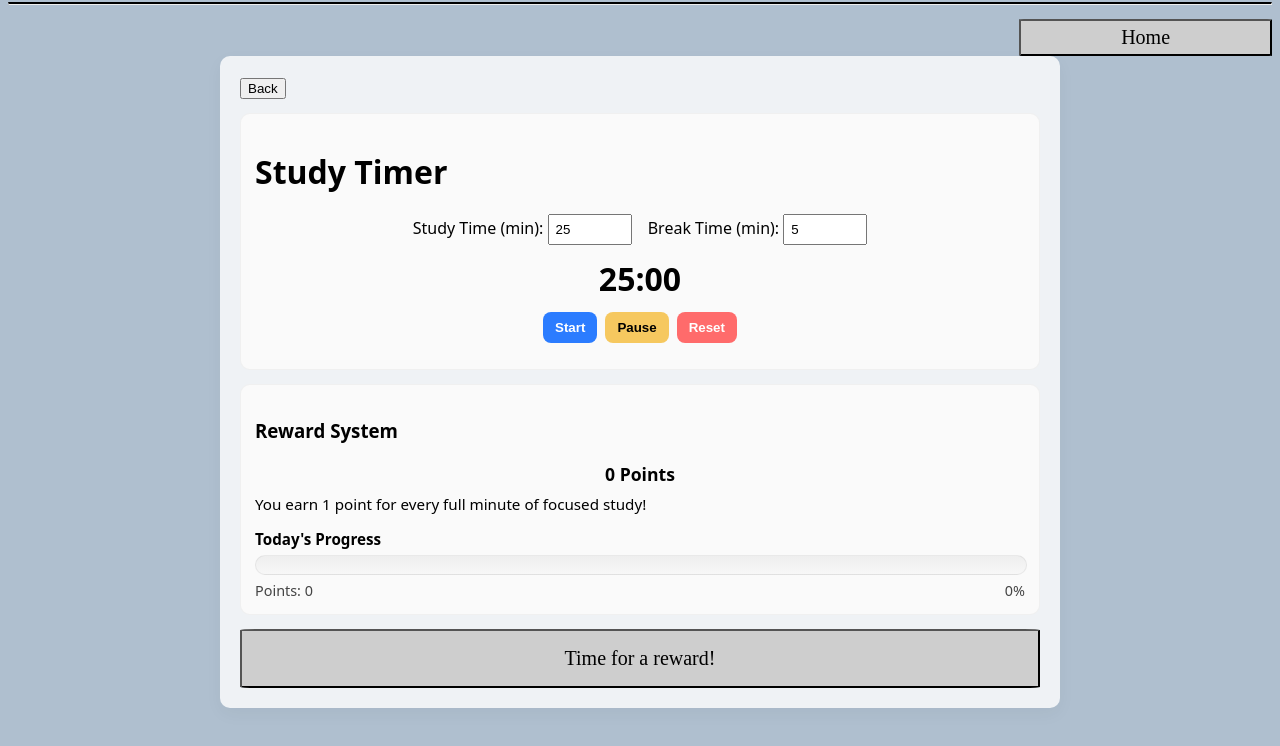
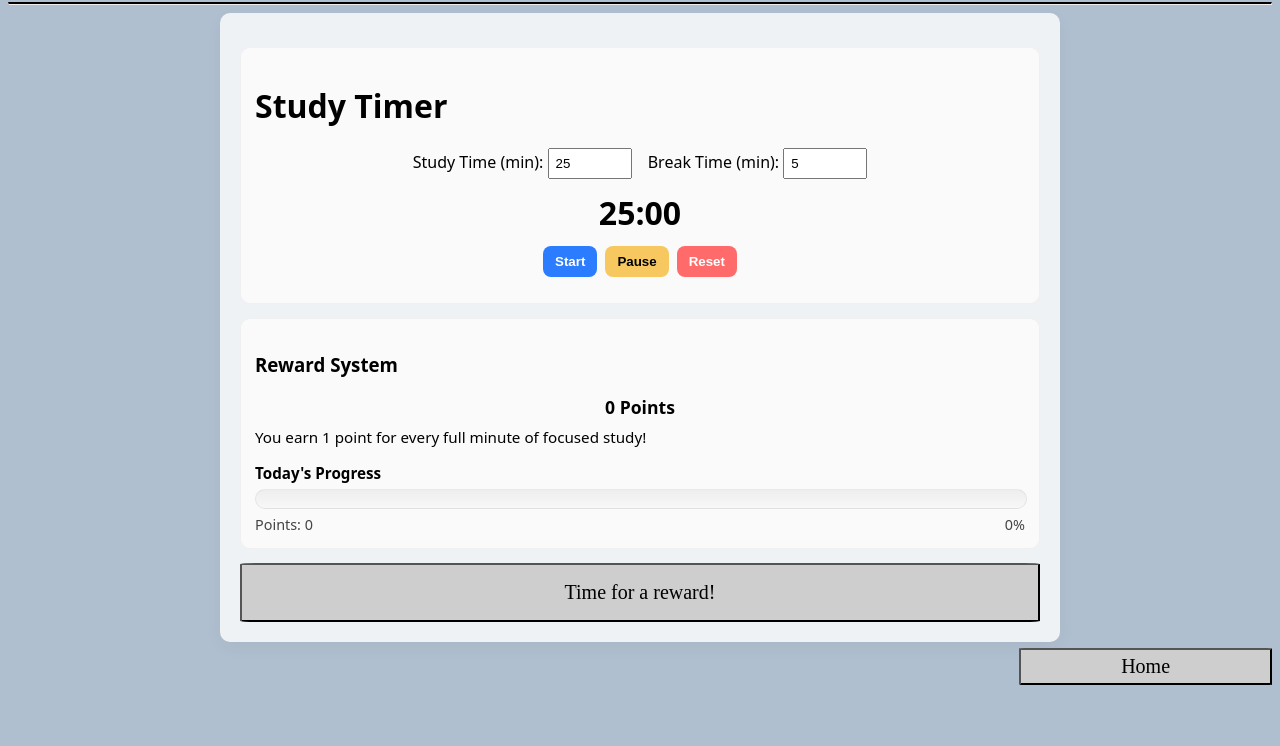
Before and after one commit to anthonytoo2/1012-Term-Project, a website: page StuTimer.html in a window 1280 px wide. Shown: the part 48-794 px from the top of the page. Drawn offline with Linux system fonts and the light colour scheme.

Commit message:
fixed some functions

```diff
--- a/StuTimer.html
+++ b/StuTimer.html
@@ -160,14 +160,10 @@
              </div>
         </div>
         <hr>
-        <div class = "homeButtonFormat">
-            <button class="button" onclick="home()"> Home </button>
-        </div>
 
   <div class="container">
     <!-- Anthony's Features -->
     <div id="anthony" class="page">
-      <button class="back-btn" data-back="dashboard" onclick="home()">Back</button>
 
       <div class="card">
         <h1>Study Timer</h1>
@@ -220,5 +216,9 @@
 
   <!-- Link to external JS -->
   <script src="timer.js"></script>
+
+          <div class = "homeButtonFormat">
+            <button class="button" onclick="home()"> Home </button>
+        </div>
 </body>
 </html>
```
Also changed, not shown: StuImportantDates.html (+3 -6 lines).
